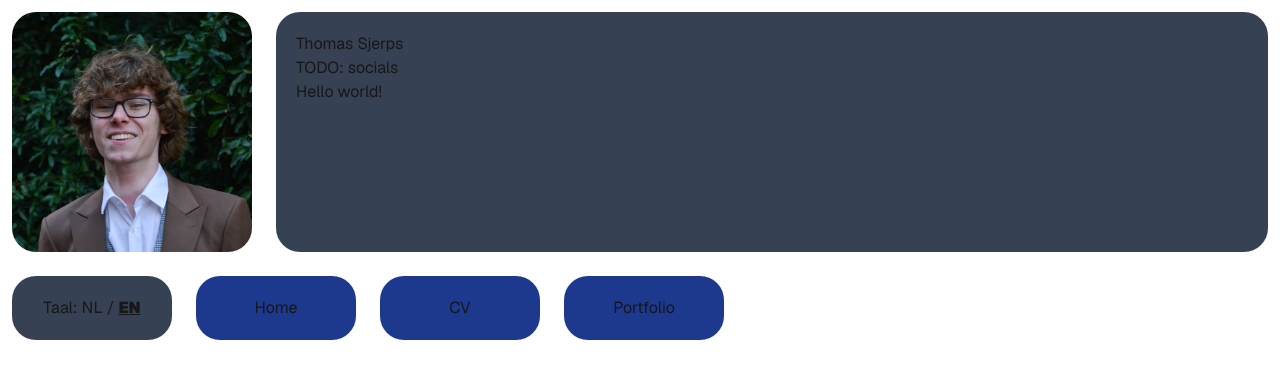
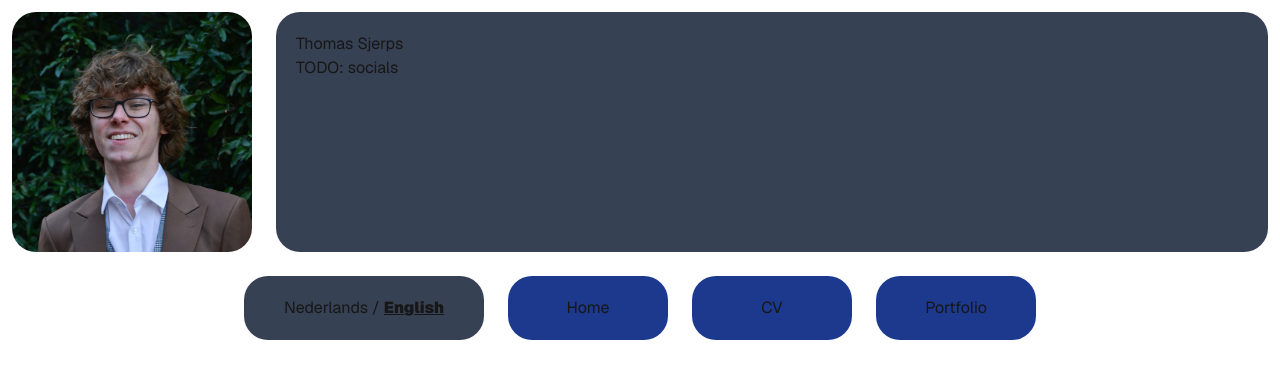
Before and after one commit to sjerpsthomas/website, a Next.js app: page /en/cv in a window 1280 px wide. Shown: the top 378 px of the page. Built offline with nearby package versions, Linux system fonts and the light colour scheme.

Commit message:
Improve header

```diff
--- a/src/components/header/Header.tsx
+++ b/src/components/header/Header.tsx
@@ -3,7 +3,7 @@ import {LocaleToggle} from "@/components/header/LocaleToggle";
 import {useTranslations} from "next-intl";
 
 export function Header() {
-  const t = useTranslations('HomePage');
+  const t = useTranslations('Header');
 
   return (<>
     {/* Top of header */}
@@ -13,17 +13,18 @@ export function Header() {
 
       {/* Socials */}
       <Block className="flex-1 bg-gray-700">
-        <h1>Thomas Sjerps</h1>
+        <h1>{t('title')}</h1>
         <p>TODO: socials</p>
-        <p>{t('title')}</p>
       </Block>
     </header>
 
     {/* Nav bar */}
-    <nav className='w-full flex flex-wrap sticky top-0'>
+    <nav className='w-full flex flex-wrap justify-center sticky top-0'>
       {/* Language switcher */}
       <LocaleToggle/>
 
+      {/* Other buttons */}
+      <div className="flex flex-wrap justify-center">
         {/* CV */}
         <LinkBlock className="min-w-[10em]" href='/'>
           <p className='text-center'>Home</p>
@@ -38,6 +39,8 @@ export function Header() {
         <LinkBlock className="min-w-[10em]" href='/portfolio'>
           <p className='text-center'>Portfolio</p>
         </LinkBlock>
+      </div>
+
     </nav>
   </>)
 }
--- a/src/components/header/LocaleToggle.tsx
+++ b/src/components/header/LocaleToggle.tsx
@@ -4,9 +4,13 @@ import {CallbackBlock} from "@/components/Block";
 import {usePathname, useRouter} from '@/i18n/navigation';
 import {useLocale} from "use-intl";
 import classNames from "classnames";
+import {useTranslations} from "next-intl";
 
 
 export function LocaleToggle() {
+  // Translation function
+  const t = useTranslations('Header');
+
   // Locale toggle logic
   const pathname = usePathname();
   const router = useRouter();
@@ -18,15 +22,14 @@ export function LocaleToggle() {
   }
 
   return (
-    <CallbackBlock className="bg-gray-700 min-w-[10em] cursor-pointer" onClick={toggleLocale}>
+    <CallbackBlock className="bg-gray-700 min-w-[15em] cursor-pointer" onClick={toggleLocale}>
       <p className='text-center'>
-        Taal:{' '}
         <span className={classNames({'font-black underline': locale == 'nl'})}>
-          NL
+          Nederlands
         </span>
         {' / '}
         <span className={classNames({'font-black underline': locale == 'en'})}>
-          EN
+          English
         </span>
       </p>
     </CallbackBlock>
--- a/src/i18n/routing.ts
+++ b/src/i18n/routing.ts
@@ -1,8 +1,11 @@
 import {defineRouting} from 'next-intl/routing';
+
+const locales = ['en', 'nl'] as const;
+export type Locale = typeof locales[number];
 
 export const routing = defineRouting({
   // A list of all locales that are supported
-  locales: ['en', 'nl'],
+  locales: locales,
 
   // Used when no locale matches
   defaultLocale: 'en'
--- a/src/strings/en.json
+++ b/src/strings/en.json
@@ -1,6 +1,5 @@
 {
-  "HomePage": {
-    "title": "Hello world!",
-    "about": "Go to the about page"
+  "Header": {
+    "title": "Thomas Sjerps"
   }
 }
--- a/src/strings/nl.json
+++ b/src/strings/nl.json
@@ -1,6 +1,5 @@
 {
-  "HomePage": {
-    "title": "Hello world(NL)!",
-    "about": "Go to the about page(NL)"
+  "Header": {
+    "title": "Thomas Sjerps"
   }
 }
```
Also changed, not shown: src/app/globals.css (line endings or trailing spaces). Lines whose indentation alone changed are shown as unchanged.
